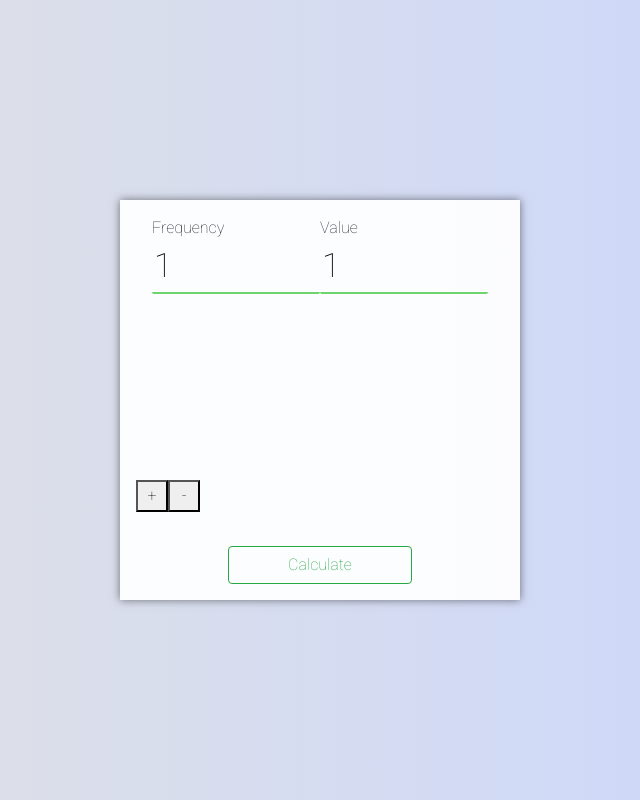
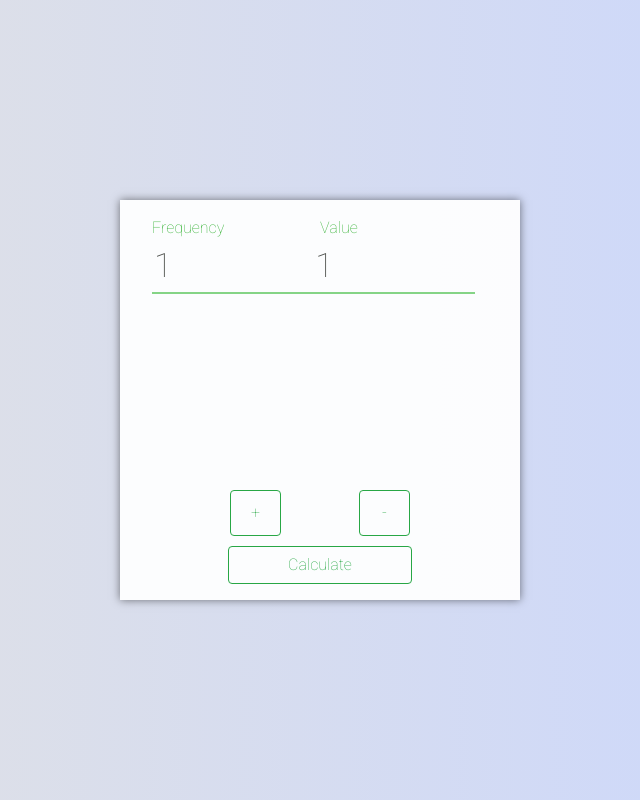
Before and after one commit to SGS-J/React-Statistics-App, a React (Create React App) app: page / in a window 1280 px wide. Shown: the whole page, without its empty margins (320-960 px from the left). Built offline with nearby package versions, Linux system fonts and the light colour scheme.

Commit message:
Minor bugs fixed

```diff
--- a/src/App.js
+++ b/src/App.js
@@ -1,7 +1,7 @@
 import React from 'react';
 import DataInsert from './components/DataInsert';
 import ResultTable from './components/ResultTable';
-import createId from './helpers/idCreator';
+import genId from './helpers/idCreator';
 import './App.css';
 
 const defaultData = {
@@ -11,18 +11,21 @@ const defaultData = {
 };
 
 export default class App extends React.Component {
-  state = {
-    data: [defaultData],
-    output: 0,
-    count: 1,
-  };
+  constructor() {
+    super();
+    this.state = {
+      data: [defaultData],
+      output: 0,
+      count: 1,
+    };
+  }
 
   handleClickAdd = () => {
     const actualData = this.state.data.slice();
     const len = actualData.length;
     const addValue = len < 1 ? 0 : actualData[len - 1].dataValue;
     const newData = actualData.concat({
-      _id: createId(this.state.count),
+      _id: genId(this.state.count),
       dataFreq: 1,
       dataValue: addValue + 1,
     });
@@ -38,7 +41,7 @@ export default class App extends React.Component {
 
   handleInsert = target => {
     const mainValue = Object.keys(target)[0];
-    if(target[mainValue] > 0) {
+    if (target[mainValue] > 0) {
       const index = this.state.data.findIndex(val => val._id === target.id);
       if (mainValue === 'freq') {
         const newDataFreq = this.state.data.slice();
--- a/src/components/DataInsert.css
+++ b/src/components/DataInsert.css
@@ -11,6 +11,7 @@
 
 .table-head {
    padding: 0 1em 0 1em;
+   color: rgb(52, 177, 52);
 }
 
 .table-head span {
@@ -27,12 +28,14 @@
 }
 
 .buttons {
-   position: relative;
-   bottom: 0;
+   display: flex;
+   justify-content: space-evenly;
+   align-items: baseline;
    height: 20%;
+   padding: 0 1em 0 1em;
 }
 
-.buttons button {
-   height: 2em;
-   width: 2em;
+.buttons .btn {
+   height: 70%;
+   width: 15% !important;
 }
--- a/src/components/DataInsert.js
+++ b/src/components/DataInsert.js
@@ -26,8 +26,8 @@ export default function DataInsert(props) {
         <div className="table-elements">{elements}</div>
       </div>
       <div className="buttons">
-        <button onClick={props.onClickAdd}>+</button>
-        <button onClick={props.onClickRemove}>-</button>
+        <button className="btn btn-outline-success shadow-none" onClick={props.onClickAdd}>+</button>
+        <button className="btn btn-outline-success shadow-none" onClick={props.onClickRemove}>-</button>
       </div>
     </section>
   );
--- a/src/components/DataValue.css
+++ b/src/components/DataValue.css
@@ -1,15 +1,15 @@
 .inputs input {
-   width: 50% !important;
+   width: 48% !important;
    border: none;
-   border-bottom: 2px solid rgba(88, 206, 88, 0.863);
-   border-radius: 2px;
+   border-bottom: 2px solid rgba(115, 206, 115, 0.863);
    background: transparent;
    outline: none;
    font-size: 2.1em;
+   color: rgb(77, 80, 76);
 }
 
 .inputs input:hover {
-   border-bottom: 2px solid rgb(35, 172, 35);
+   border-bottom: 2px solid rgb(69, 194, 69);
 }
 
 input[type=number]::-webkit-inner-spin-button,
--- a/src/helpers/idCreator.js
+++ b/src/helpers/idCreator.js
@@ -1,5 +1,5 @@
-export default function createId(param) {
-  const count = param + 1;
+export default function genId(count) {
+  count++;
   const digits =
     count === 1 ? 1 : count === 10 ? 2 : Math.ceil(Math.log10(count));
   const zeroValue = Math.log10(10000 / 10 ** (digits - 1));
```
